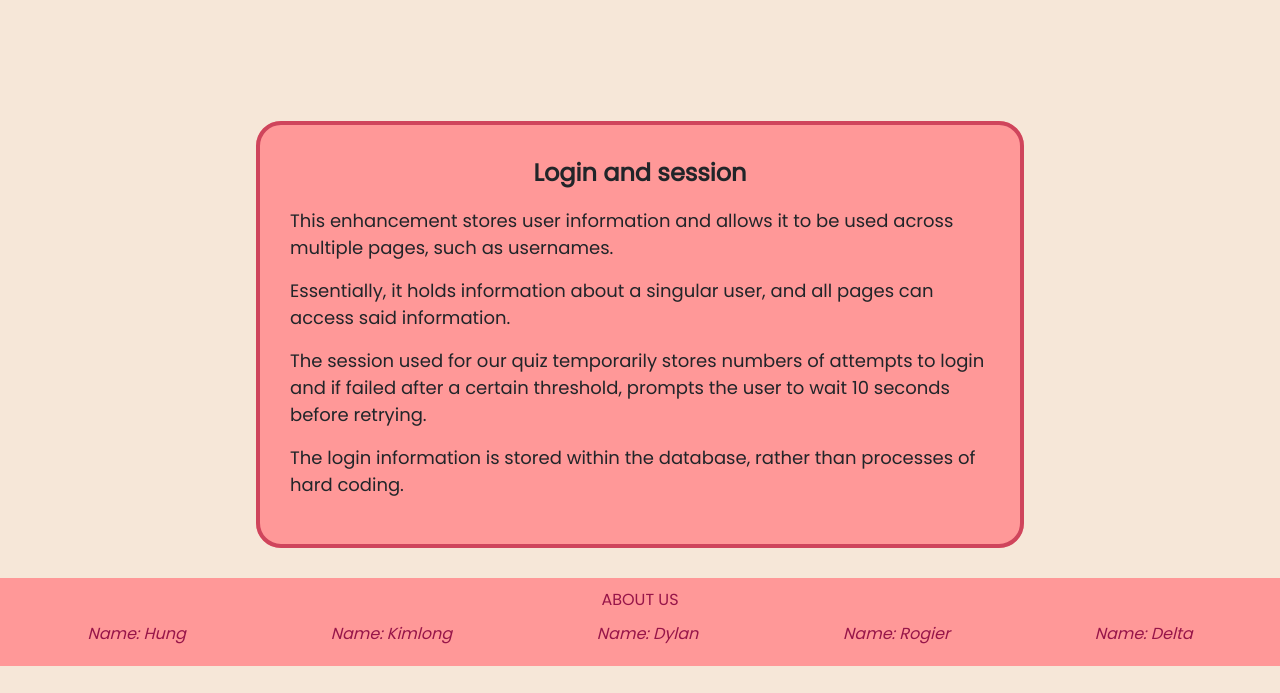
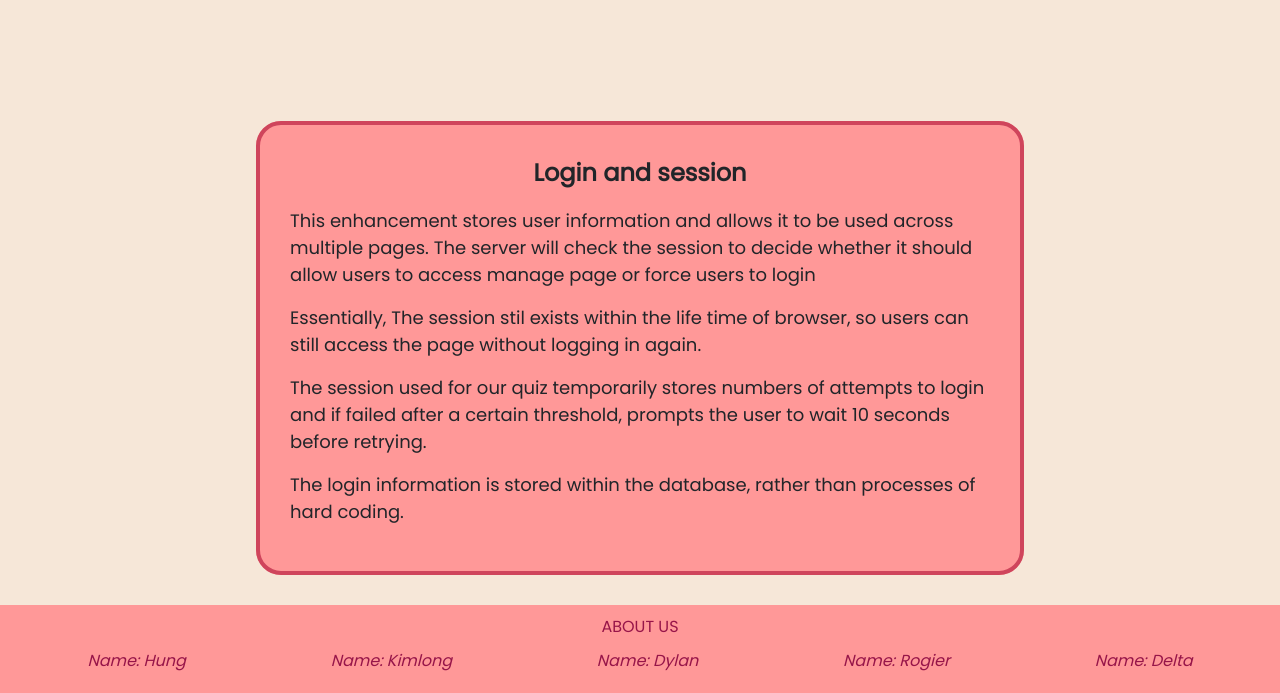
Before and after one commit to checkiejan/inquiry_project, a PHP site: page /phpenhancements.php in a window 1280 px wide. Shown: the part 673-1366 px from the top of the page. Before the commit the page ends 1339 px from the top, so only its background shows below. Run offline with PHP 8.4, Linux system fonts and the light colour scheme.

Commit message:
fix content

```diff
--- a/phpenhancements.php
+++ b/phpenhancements.php
@@ -48,10 +48,9 @@ require 'header.inc'; ?>
     <P>Login and session</P></div>
  <div class = "Enhance2">
     <p>This enhancement stores user information and allows it
-      to be used across multiple pages, such as usernames.
+      to be used across multiple pages. The server will check the session to decide whether it should allow users to access manage page or force users to login
     </p>
-    <p>Essentially, it holds information about a singular user,
-      and all pages can access said information.
+    <p>Essentially, The session stil exists within the life time of browser, so users can still access the page without logging in again.
     </p>
     <p>The session used for our quiz temporarily stores numbers of attempts to login
         and if failed after a certain threshold, prompts the user to wait 10 seconds before retrying.
```
